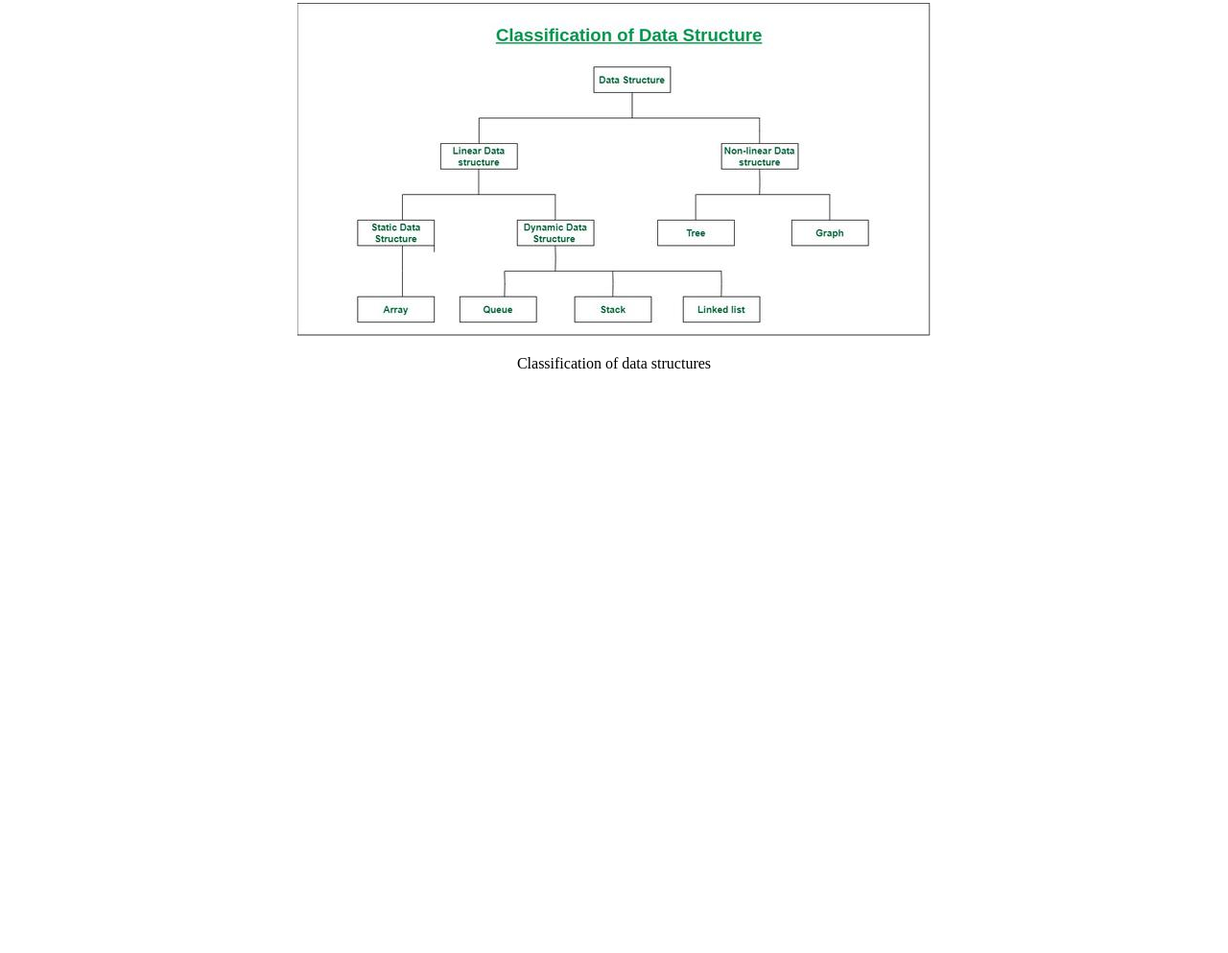
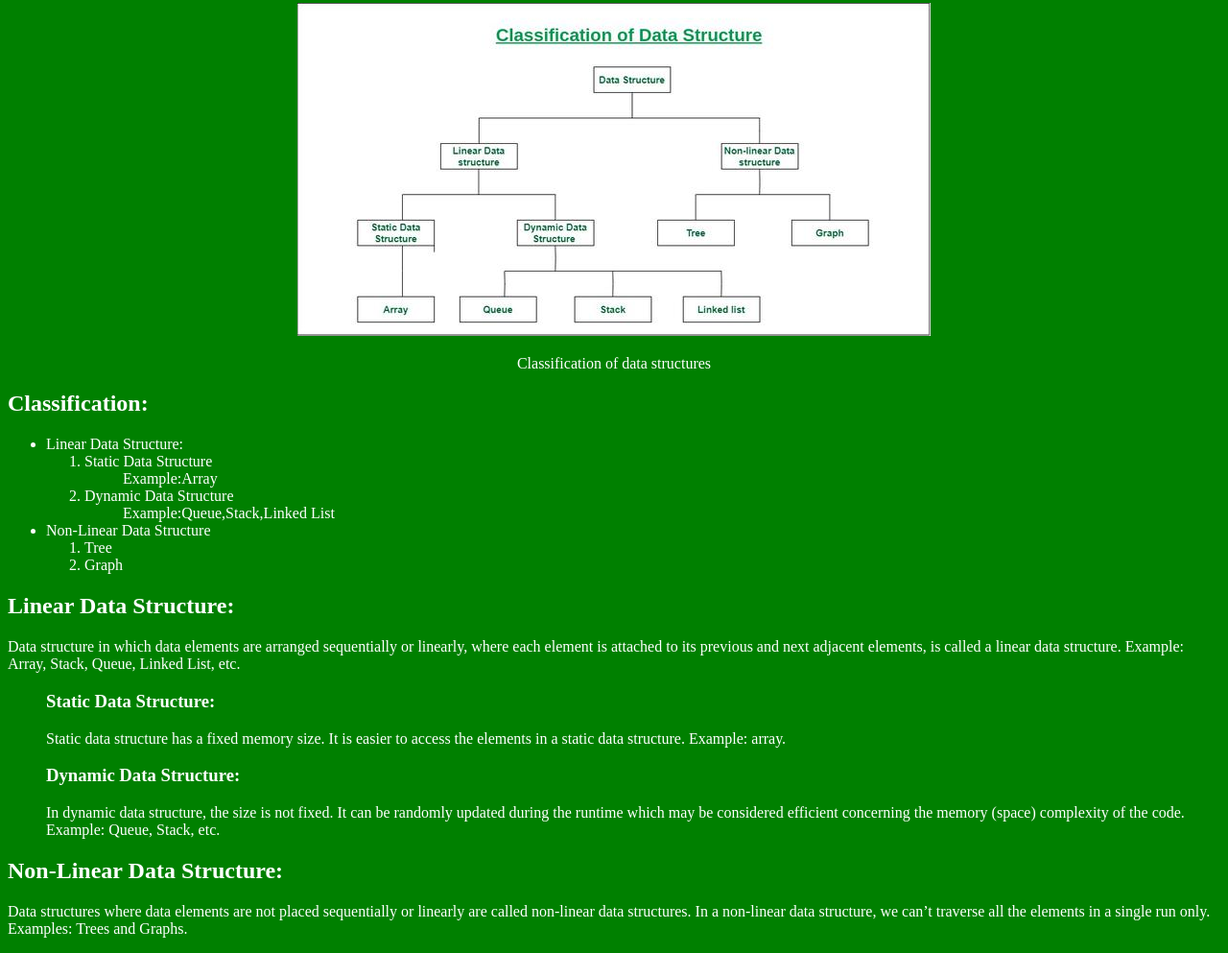
Before and after one commit to vikivignesh-1704/Data-Structure-Web, a plain HTML site: page index.html in a window 1280 px wide. Shown: the part 314-1307 px from the top of the page at 96% size. Before the commit the page ends 800 px from the top, so only its background shows below. Drawn offline with Linux system fonts and the light colour scheme.

Commit message:
version 1.0
updated

```diff
--- a/index.html
+++ b/index.html
@@ -5,7 +5,7 @@
         <link rel="icon" href="img/data icon.png">
     </head>
 
-     <body>
+     <body bgcolor="green" style="color: white;">
         <center>
         <h1>Data Structures</h1>
         <p>Learn more about data structure basics here for free</p>
@@ -15,12 +15,43 @@
         <p>A data structure is a storage that is used to store and organize data. It is a way of arranging data on a computer so that it can be accessed and updated efficiently.
 
             A data structure is not only used for organizing the data. It is also used for processing, retrieving, and storing data. There are different basic and advanced types of data structures that are used in almost every program or software system that has been developed. So we must have good knowledge about data structures.</p>
-        <h2>Classification:</h2>
+        <h2>Block Diagram:</h2>
         <center>
             <img src="img/ClassificationofDataStructure.jpg">
             <p>Classification of data structures</p>
 
         </center>
+        <h2>Classification:</h2>
+        <ul>
+            <li>Linear Data Structure:</li>
+            <ol>
+                <li>Static Data Structure</li>
+                <ul>Example:Array</ul>
+                <li>Dynamic Data Structure</li>
+                <ul>Example:Queue,Stack,Linked List</ul>
+            </ol>
+            <li>Non-Linear Data Structure</li>
+            <ol>
+                <li>Tree</li>
+                <li>Graph</li>
+            </ol>
+        </ul>
+        <h2>Linear Data Structure:</h2>
+        <p> Data structure in which data elements are arranged sequentially or linearly, where each element is attached to its previous and next adjacent elements, is called a linear data structure.
+            Example: Array, Stack, Queue, Linked List, etc.</p>
+        <ul>
+           <h3>Static Data Structure:</h3>
+           <p>Static data structure has a fixed memory size. It is easier to access the elements in a static data structure.
+             Example: array.</p>
+           <h3>Dynamic Data Structure:</h3>
+           <p> In dynamic data structure, the size is not fixed. It can be randomly updated during the runtime which may be considered efficient concerning the memory (space) complexity of the code.
+               Example: Queue, Stack, etc.</p>
+        </ul>
+        <h2>Non-Linear Data Structure:</h2>
+        <p> Data structures where data elements are not placed sequentially or linearly are called non-linear data structures. In a non-linear data structure, we can’t traverse all the elements in a single run only.
+            Examples: Trees and Graphs.</p>
+
+
 
     </body>
 
```
